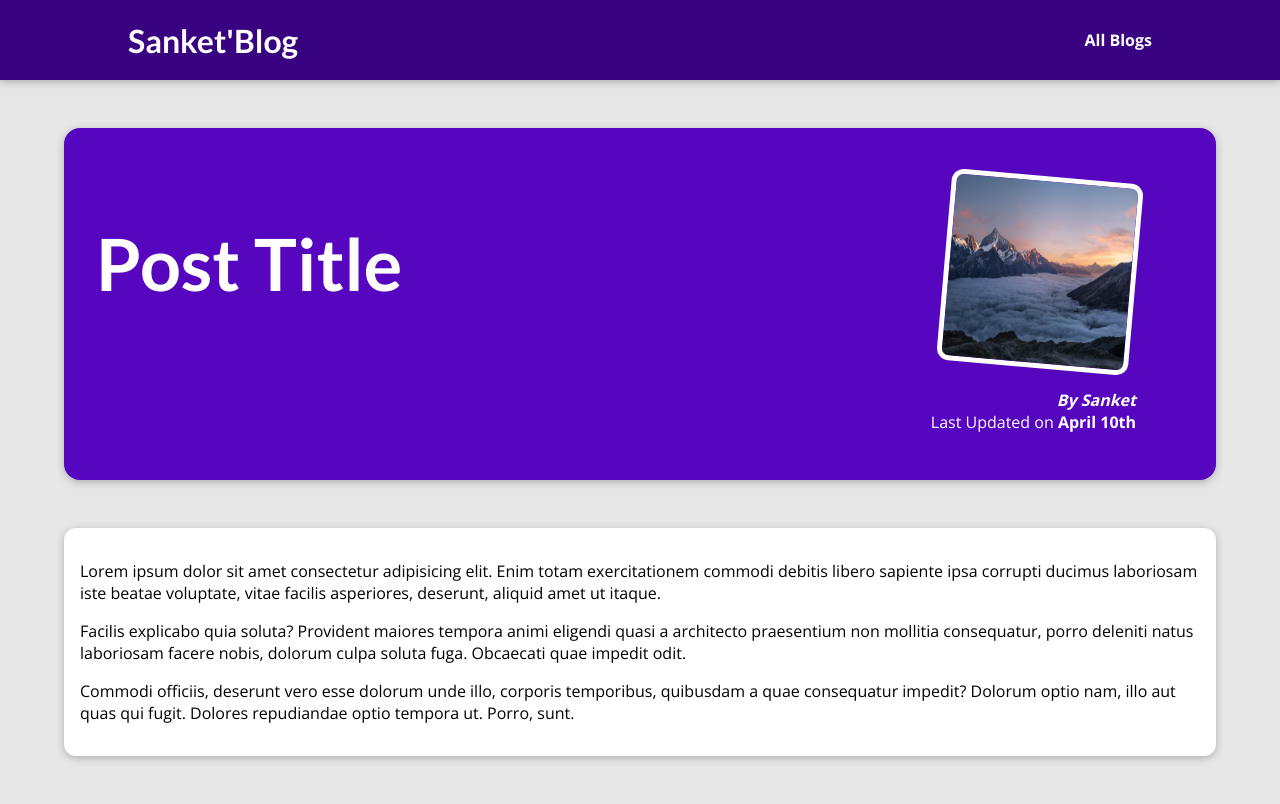
After one commit to sanketughadmathe/Blog_website_using_django, a Django app: template My_Site/blog/templates/blog/post-details.html in a window 1280 px wide. The commit adds this page. Run offline with Django 4.2, Linux system fonts and the light colour scheme; the template is opened without the code that fills it, so the values that code supplies are empty.

Commit message:
New files

```diff
--- /dev/null
+++ b/My_Site/blog/static/blog/post-details.css
@@ -0,0 +1,185 @@
+body {
+  background-color: #e7e7e7;
+}
+
+#main-navigation {
+  background-color: #390281;
+  box-shadow: 0 2px 8px rgba(0, 0, 0, 0.25);
+}
+
+#summary {
+  margin: 8rem auto 3rem auto;
+  padding: 2rem;
+  width: 90%;
+  max-width: 90rem;
+  border-radius: 16px;
+  background-color: #5706c0;
+  position: relative;
+  box-shadow: 0 2px 8px rgba(0, 0, 0, 0.25);
+  height: 22rem;
+}
+
+#summary h2 {
+  color: white;
+  font-size: 4.5rem;
+  margin-bottom: 0.25rem;
+}
+
+#summary article {
+  position: absolute;
+  top: 2rem;
+  right: 3rem;
+  padding: 1rem 2rem;
+  border-radius: 12px;
+  text-align: right;
+  color: white;
+}
+
+#summary article img {
+  width: 12rem;
+  height: 12rem;
+  border-radius: 12px;
+  transform: rotateZ(5deg);
+  border: 5px solid white;
+  margin-bottom: 1rem;
+}
+
+#summary address {
+  font-weight: bold;
+}
+
+#summary a {
+  color: white;
+  text-decoration: none;
+}
+
+#summary time {
+  font-weight: bold;
+}
+
+main {
+  width: 90%;
+  max-width: 90rem;
+  margin: 3rem auto;
+  background-color: white;
+  padding: 1rem;
+  border-radius: 12px;
+  box-shadow: 0 2px 8px rgba(0, 0, 0, 0.25);
+}
+
+.tag {
+  background-color: white;
+  color: #390281;
+  padding: 0.5rem 1rem;
+  border-radius: 8px;
+}
+
+#comment-form {
+  margin: 3rem auto;
+  width: 90%;
+  max-width: 40rem;
+  border-radius: 12px;
+  background-color: white;
+  box-shadow: 0 2px 8px rgba(0, 0, 0, 0.25);
+  padding: 1rem;
+}
+
+#comment-form button {
+  font: inherit;
+  background-color: #390281;
+  color: white;
+  border: 1px solid #390281;
+  padding: 0.5rem 1.5rem;
+  border-radius: 6px;
+  cursor: pointer;
+}
+
+#comment-form button:hover,
+#comment-form button:active {
+  background-color: #4f0ba7;
+  border-color: #4f0ba7;
+}
+
+.form-control {
+  margin-bottom: 1rem;
+}
+
+.form-control label {
+  font-weight: bold;
+  margin-bottom: 0.5rem;
+  display: block;
+}
+
+.form-control input,
+.form-control textarea {
+  display: block;
+  width: 100%;
+  font: inherit;
+  padding: 0.25rem;
+  border-radius: 6px;
+  border: 1px solid #ccc;
+}
+
+.errorlist {
+  list-style: none;
+  margin: 0.5rem 0;
+  padding: 0;
+  color: #d6000b;
+}
+
+.invalid label {
+  color: #d6000b;
+}
+
+.invalid input,
+.invalid textarea {
+  border-color: #d6000b;
+  background-color: #ffe6e7;
+}
+
+#alert {
+  margin: 8rem auto 3rem auto;
+  border: 1px solid #d6000b;
+  background-color: #ffe6e7;
+  padding: 1rem;
+  width: 90%;
+  max-width: 40rem;
+}
+
+#alert a {
+  text-decoration: none;
+  border: 1px solid #d6000b;
+  background-color: #d6000b;
+  color: white;
+  padding: 0.25rem 1.5rem;
+  border-radius: 6px;
+}
+
+#comments {
+  margin: 3rem auto;
+  width: 90%;
+  max-width: 60rem;
+  border-radius: 12px;
+  background-color: white;
+  box-shadow: 0 2px 8px rgba(0, 0, 0, 0.25);
+  padding: 1rem 2rem;
+}
+
+#comments ul {
+  list-style: none;
+  margin: 0;
+  padding: 0;
+}
+
+#comments li {
+  margin-bottom: 1rem;
+  border-bottom: 2px solid #ccc;
+}
+
+#comments li:last-of-type {
+  border-bottom: none;
+}
+
+#comments h2 {
+  color: #464646;
+}
--- a/My_Site/blog/templates/blog/includes/header.html
+++ b/My_Site/blog/templates/blog/includes/header.html
@@ -4,9 +4,9 @@
   </nav>
 </header> {% endcomment %}
 
-{% comment %} <header id="main-navigation">
-  <h1><a href="">Sanket'Blog</a></h1>
+<header id="main-navigation">
+  <h1><a href="{% url 'starting-page' %}">Sanket'Blog</a></h1>
   <nav>
-    <a href="">All Blogs</a>
+    <a href="{% url 'posts-page' %}">All Blogs</a>
   </nav>
-</header> {% endcomment %}
+</header>
--- a/My_Site/blog/templates/blog/includes/post.html
+++ b/My_Site/blog/templates/blog/includes/post.html
@@ -2,7 +2,7 @@
 
 <li>
   <article class="post" style="text-align:center">
-    <a href="">
+    <a href="{% url "post-detail-page" "the-mountains" %}">
       <img src="{% static 'blog/images/mountain.jpg' %}" alt="Mountain Hiking" width="200" height="200"></img>
       <div class="post__content">
         <h3>Mountain Hiking</h3>
--- /dev/null
+++ b/My_Site/blog/templates/blog/post-details.html
@@ -0,0 +1,42 @@
+{% extends 'base.html' %}
+{% load static %}
+
+{% block title %}
+This Post Title
+{% endblock title %}
+
+{% block css_file %}
+<link rel="stylesheet" href="{% static 'blog/post-details.css' %}">
+{% endblock css_file %}
+
+{% block content %}
+
+<section id="summary">
+  <h2>Post Title</h2>
+  <article>
+    <img src="{% static 'blog/images/mountain.jpg' %}" alt="Post Title">
+    <address>By Sanket</address>
+    <div>
+      Last Updated on <time>April 10th</time>
+    </div>
+  </article>
+</section>
+
+<main>
+  <p>
+    Lorem ipsum dolor sit amet consectetur adipisicing elit. Enim totam exercitationem commodi debitis libero sapiente
+    ipsa corrupti ducimus laboriosam iste beatae voluptate, vitae facilis asperiores, deserunt, aliquid amet ut itaque.
+  </p>
+
+  <p>
+    Facilis explicabo quia soluta? Provident maiores tempora animi eligendi quasi a architecto praesentium non mollitia
+    consequatur, porro deleniti natus laboriosam facere nobis, dolorum culpa soluta fuga. Obcaecati quae impedit odit.
+  </p>
+
+  <p>
+    Commodi officiis, deserunt vero esse dolorum unde illo, corporis temporibus, quibusdam a quae consequatur impedit?
+    Dolorum optio nam, illo aut quas qui fugit. Dolores repudiandae optio tempora ut. Porro, sunt.</p>
+
+</main>
+
+{% endblock content %}
--- a/My_Site/blog/views.py
+++ b/My_Site/blog/views.py
@@ -8,8 +8,8 @@ def starting_page(request):
 
 
 def posts(request):
-    return render(request, "blog/all-posts .html")
+    return render(request, "blog/all-posts.html")
 
 
-def post_detail(request):
-    pass
+def post_detail(request, slug):
+    return render(request, "blog/post-details.html")
--- a/My_Site/templates/base.html
+++ b/My_Site/templates/base.html
@@ -13,12 +13,13 @@
 </head>
 
 <body>
-  <header id="main-navigation">
+  {% comment %} <header id="main-navigation">
     <h1><a href="">Sanket'Blog</a></h1>
     <nav>
       <a href="">All Blogs</a>
     </nav>
-  </header>
+  </header> {% endcomment %}
+  {% include "blog/includes/header.html" %}
   {% block content %}{% endblock content %}
 </body>
 
```
